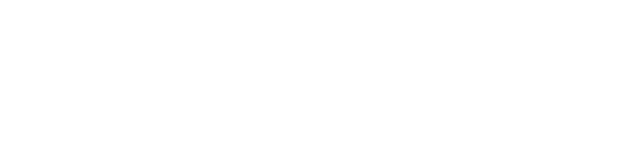
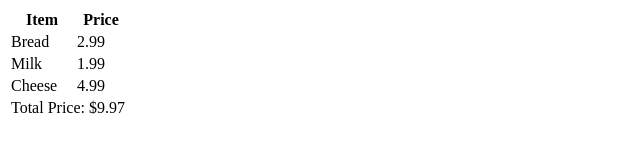
Before and after one commit to acciojob/grofers-checkout-2-mruga-IT, a website: page main.html in a window 1280 px wide. Shown: the whole page, without its empty margins (0-640 px from the left). Drawn offline with Linux system fonts and the light colour scheme.

Commit message:
created a submission

```diff
--- a/main.html
+++ b/main.html
@@ -8,6 +8,29 @@
 
 <body>
 	<!-- the entire body must be written by student -->
+	<table id="grocery-list">
+  <thead>
+    <tr>
+      <th>Item</th>
+      <th>Price</th>
+    </tr>
+  </thead>
+  <tbody>
+    <tr>
+      <td>Bread</td>
+      <td data-ns-test="prices">2.99</td>
+    </tr>
+    <tr>
+      <td>Milk</td>
+      <td data-ns-test="prices">1.99</td>
+    </tr>
+    <tr>
+      <td>Cheese</td>
+      <td data-ns-test="prices">4.99</td>
+    </tr>
+  </tbody>
+</table>
+
     <script type="text/javascript" src="./script.js"><!-- Sample HTML table for grocery list -->
 <table id="grocery-list">
   <thead>
--- a/script.js
+++ b/script.js
@@ -1 +1,18 @@
 //your code here
+const prices = document.querySelectorAll('[data-ns-test="prices"]');
+let totalPrice = 0;
+
+// loop through all prices and add them up
+for (let i = 0; i < prices.length; i++) {
+  totalPrice += parseFloat(prices[i].textContent);
+}
+
+// create new row for total price and add to table
+const table = document.getElementById('grocery-list');
+const newRow = table.insertRow();
+const newCell = newRow.insertCell();
+newCell.colSpan = 2;
+newCell.textContent = 'Total Price: $' + totalPrice.toFixed(2);
+
+// set data attribute for total price row
+newRow.setAttribute('data-ns-test', 'grandTotal');
```
